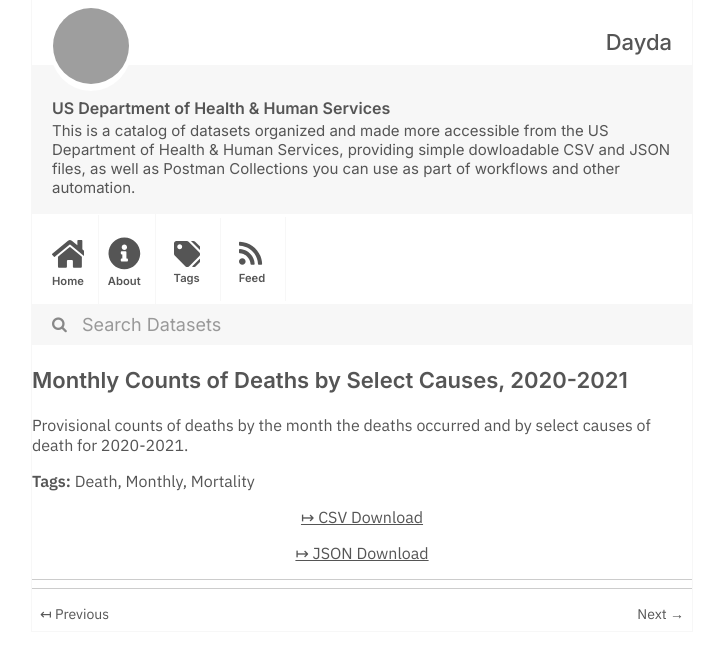
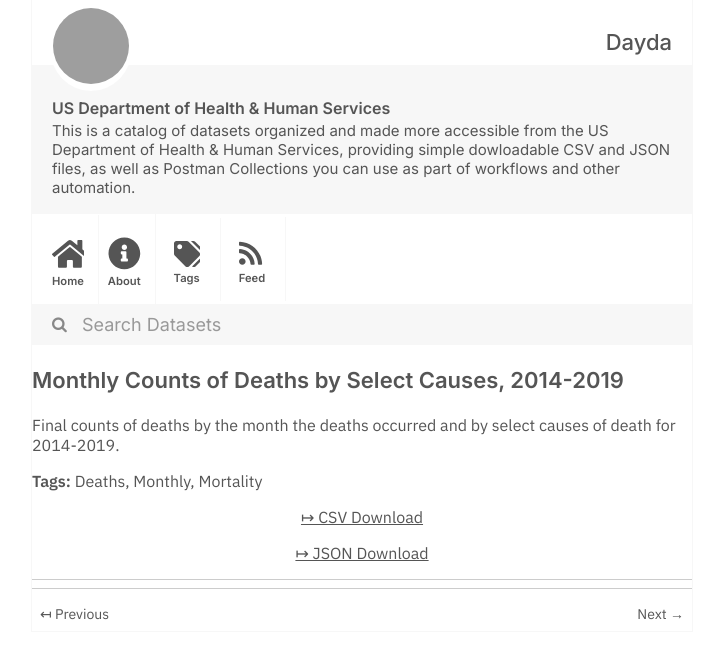
Before and after one commit to dayda-entities/us-department-of-health-and-human-services, a Jekyll site: the page built from _posts/2021-03-16-monthly-counts-of-deaths-by-se.md, in a window 1280 px wide, cut to the strip 0-659 px from the top of the page. Shown: the whole strip, without its empty margins (278-1001 px from the left). Built offline with Jekyll 4.4.1, drawn with Linux system fonts in a browser that asks for light colours; grey boxes are pictures that could not be loaded.

```diff
--- a/_posts/2021-03-16-monthly-counts-of-deaths-by-se.md
+++ b/_posts/2021-03-16-monthly-counts-of-deaths-by-se.md
@@ -1,17 +1,17 @@
 ---
-title: 'Monthly Counts of Deaths by Select Causes, 2020-2021'
-created: '2021-03-16T19:25:19.177498'
-modified: '2021-03-16T19:25:19.177505'
+title: 'Monthly Counts of Deaths by Select Causes, 2014-2019'
+created: '2021-03-16T18:50:55.805066'
+modified: '2021-03-16T18:50:55.805073'
 state: active
 type: dataset
 tags:
-  - Death
+  - Deaths
   - Monthly
   - Mortality
 groups: []
-csv_url: 'https://data.cdc.gov/api/views/9dzk-mvmi/rows.csv?accessType=DOWNLOAD'
-json_url: 'https://data.cdc.gov/api/views/9dzk-mvmi/rows.json?accessType=DOWNLOAD'
+csv_url: 'https://data.cdc.gov/api/views/bxq8-mugm/rows.csv?accessType=DOWNLOAD'
+json_url: 'https://data.cdc.gov/api/views/bxq8-mugm/rows.json?accessType=DOWNLOAD'
 layout: post
 
 ---
-Provisional counts of deaths by the month the deaths occurred and by select causes of death for 2020-2021.
+Final counts of deaths by the month the deaths occurred and by select causes of death for 2014-2019.
```
